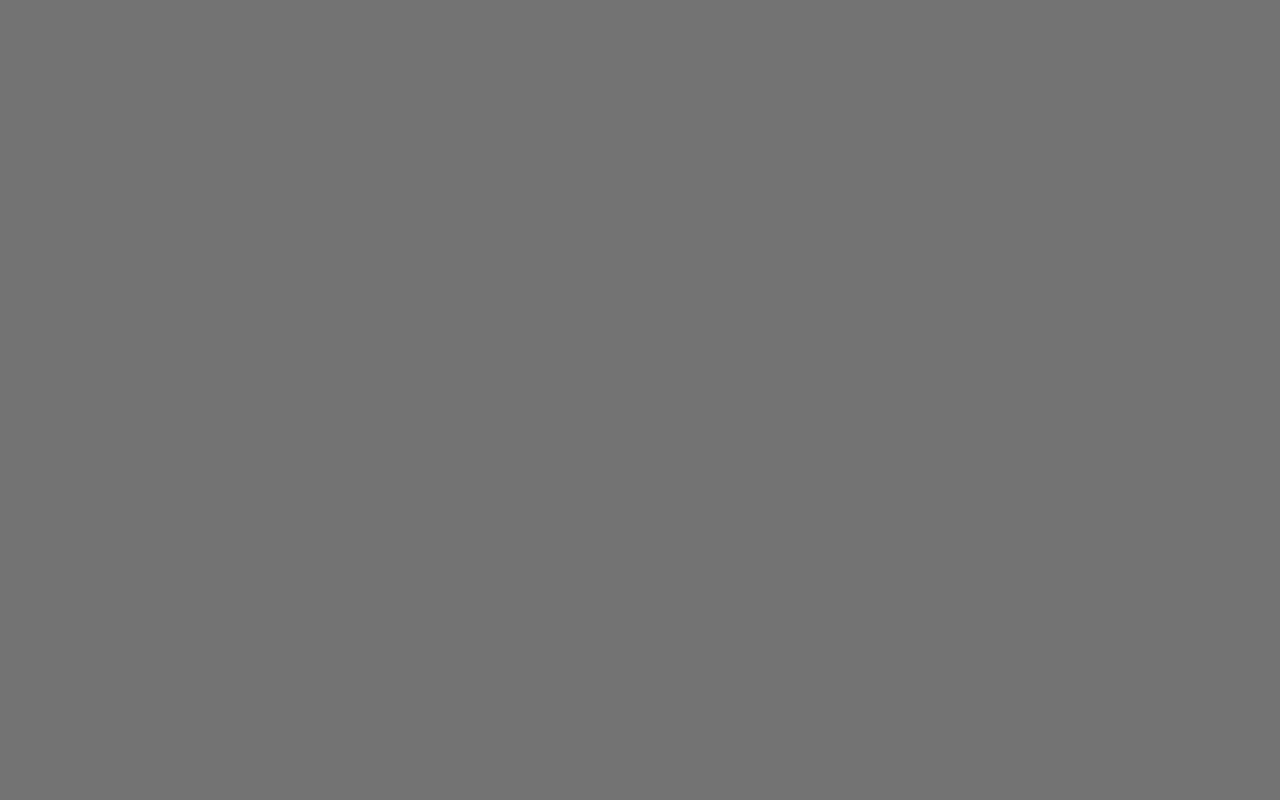
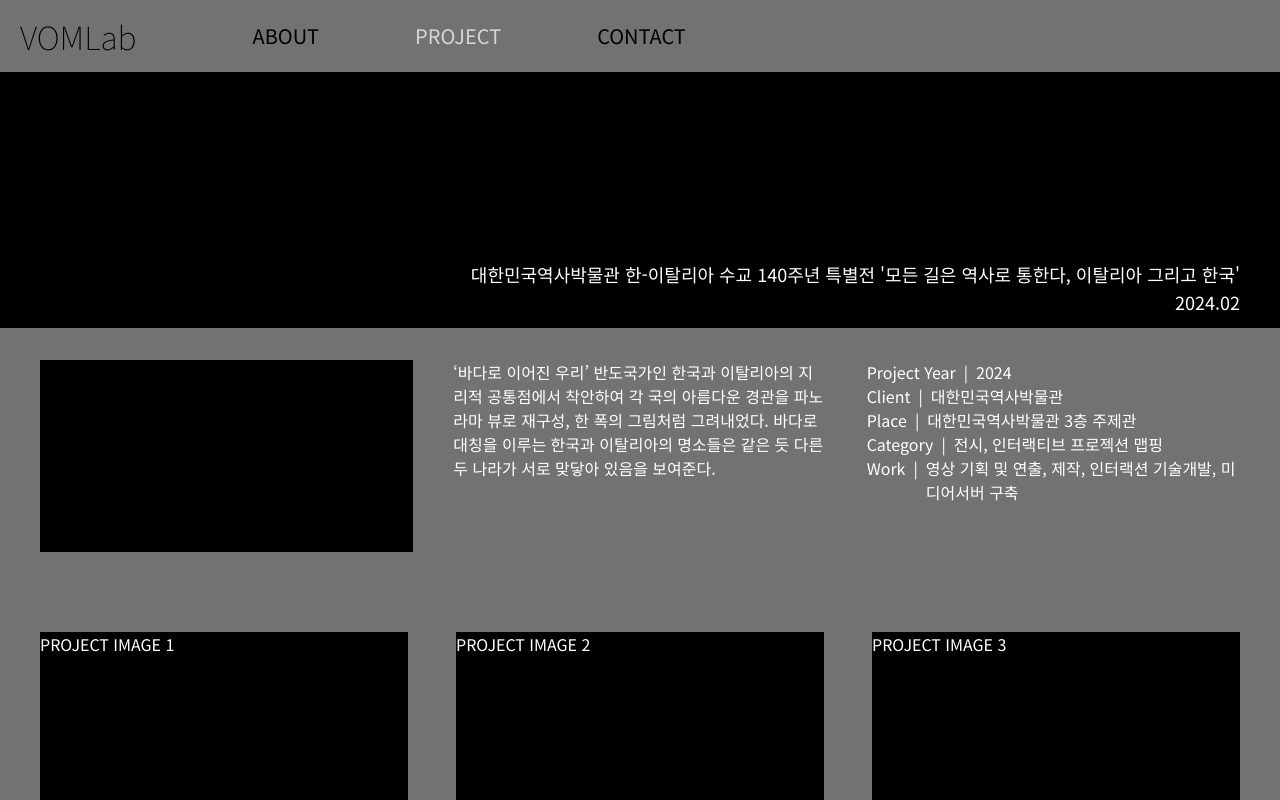
Before and after one commit to VOMLab/VOMLab-Official-Website, a Next.js app: page /project/1 in a window 1280 px wide. Before the commit this address had no page. Shown: the top 800 px of the page. Built offline with nearby package versions, Linux system fonts and the light colour scheme.

Commit message:
desktop layout

```diff
--- a/app/components/Header.tsx
+++ b/app/components/Header.tsx
@@ -1,11 +1,28 @@
+"use client"
+
 import Link from "next/link";
+import { usePathname } from "next/navigation";
 
 const Header = () => {
+  const pathname = usePathname();
   return (
-    <header className="flex justify-end w-full">
-       <Link href="/">
-        <h1 className="sm:text-4xl text-mobile-title leading-none -mt-3 font-extralight">VOMLab</h1>
-       </Link>
+    <header className={`
+      // Desktop
+      sm:flex sm:justify-start ${pathname === "/" ? 'sm:w-full' : 'sm:w-min'}
+
+      // Mobile
+      flex justify-end w-full
+      `}
+    >
+      <Link href="/">
+        <h1 className={`
+        // Desktop
+        ${pathname === "/" ? 'sm:text-[18rem] sm:-mt-16' : 'sm:text-[2rem] sm:m-5'}
+
+        // Mobile
+        text-mobile-title leading-none -mt-3 font-extralight
+        `}>VOMLab</h1>
+      </Link>
     </header>
   );
 };
--- a/app/components/Navigation.tsx
+++ b/app/components/Navigation.tsx
@@ -6,10 +6,17 @@ import { usePathname } from "next/navigation";
 const Navigation = () => {
   const pathname = usePathname();
   return (
-    <nav className="grid grid-cols-4 text-xl mt-4 text-center">
-        <div></div>
+    <nav className={`
+      // Desktop
+      sm:mt-0 sm:flex sm:gap-24
+
+      // Mobile
+      grid grid-cols-4 text-xl mt-4 text-center
+      `}
+    >
+      <div></div>
       <Link href="/about" className={pathname === "/about" ? "text-accent" : ""}>ABOUT</Link>
-      <Link href="/project" className={pathname === "/project" ? "text-accent" : ""}>PROJECT</Link>
+      <Link href="/project" className={pathname === "/project" || pathname.includes("/project/") ? "text-accent" : ""}>PROJECT</Link>
       <Link href="/contact" className={pathname === "/contact" ? "text-accent" : ""}>CONTACT</Link>
     </nav>
   )
--- /dev/null
+++ b/app/components/ProjectsNavigation.tsx
@@ -0,0 +1,14 @@
+
+const ProjectsNavigation = () => {
+  return <div className="hidden sm:flex sm:justify-center sm:gap-14 sm:text-lg sm:pb-12 sm:pt-12">
+    <p>전체</p>
+    <p>공연</p>
+    <p>전시</p>
+    <p>박물관</p>
+    <p>미술관</p>
+    <p>다이닝</p>
+    <p>캐릭터</p>
+  </div>
+}
+
+export default ProjectsNavigation;
--- a/app/layout.tsx
+++ b/app/layout.tsx
@@ -20,7 +20,7 @@ export default function RootLayout({
   return (
     <html lang="ko" className="bg-overlay">
       <body
-        className={`${notoSansKR.className} antialiased sm:hidden`}
+        className={`${notoSansKR.className} antialiased`}
       >
         {children}
       </body>
--- a/app/page.tsx
+++ b/app/page.tsx
@@ -5,16 +5,41 @@ export default function Home() {
   return (
     <main className="min-h-screen flex flex-col">
       <Header/>
-      <nav className="flex-1 flex flex-col text-3xl">
-        <section className="flex-1"></section>
-        <section className="flex-1 grid grid-rows-3 m-3">
+      <nav className={`
+      // Desktop
+      sm:text-2xl sm:flex sm:flex-1 sm:flex-col sm:h-full sm:m-3
+
+      // Mobile
+      flex flex-1 flex-col text-3xl
+      `
+      }>
+        <section className={`
+          // Desktop
+
+          // Mobile
+          flex-1
+        `}></section>
+        <section className={`
+          // Desktop
+          sm:flex sm:gap-32 sm:justify-start sm:items-end sm:w-full
+
+          // Mobile
+          flex-1 grid grid-rows-3 m-3
+          `}>
           <div>
             <Link href="/about">ABOUT</Link>
           </div>
-          <div className='flex items-center'>
+          <div className={`
+
+          // Mobile
+          flex items-center
+          `}>
             <Link href="/project">PROJECT</Link>
           </div>
-          <div className='flex items-end'>
+          <div className={`
+            // Mobile
+            flex items-end
+            `}>
             <Link href="/contact">CONTACT</Link>
           </div>
         </section>
--- /dev/null
+++ b/app/project/[id]/page.tsx
@@ -0,0 +1,73 @@
+import Header from "../../components/Header";
+import Navigation from "../../components/Navigation";
+import { getProjectById } from "../../../lib/utils/projects";
+
+type Props = {
+    params: {
+        id: string
+    }
+}
+
+const ProjectPage = async ({params}: Props) => {
+    const {id} = await params;
+    const project = await getProjectById(Number(id));
+
+    return <main className="flex flex-col min-h-screen">
+        <div className="h-80"></div>
+        <div className="sm:flex sm:flex-col sm:fixed sm:top-0 sm:left-0 sm:right-0 sm:z-10 sm:items-center bg-overlay">
+            <div className="w-full flex items-center">
+                <Header />
+                <Navigation />
+            </div>
+            {/* Project Header */}
+            <div className='w-full h-64 bg-black flex flex-col justify-end items-end pb-3 pr-10'>
+                <h1 className='text-lg text-white'>{project?.name}</h1>
+                <h2 className='text-lg text-white'>{project?.date}</h2>
+            </div>
+        </div>
+        <section className='grid grid-cols-3 gap-10 p-10'>
+            {/* Project Content */}
+            <div className=' bg-black h-48'>
+                {/* Image */}
+            </div>
+            <p className='text-md text-white'>{project?.description}</p>
+            <div className="text-white">
+                <div className='flex gap-2'>
+                    <p>Project Year</p>
+                    <p>|</p>
+                    <p>{project?.details?.projectYear}</p>
+                </div>
+                <div className='flex gap-2'>
+                    <p>Client</p>
+                    <p>|</p>
+                    <p>{project?.details?.client}</p>
+                </div>
+                <div className='flex gap-2'>
+                    <p>Place</p>
+                    <p>|</p>
+                    <p>{project?.details?.place}</p>
+                </div>
+                <div className='flex gap-2'>
+                    <p>Category</p>
+                    <p>|</p>
+                    <p>{project?.details?.Category}</p>
+                </div>
+                <div className='flex gap-2'>
+                    <p>Work</p>
+                    <p>|</p>
+                    <p>{project?.details?.Work}</p>
+                </div>
+            </div>
+        </section>
+        <section className='grid grid-cols-3 gap-12 p-10 text-white'>
+            {/* Project Images */}
+            {Array.isArray(project?.image) && project.image.map((image: string, index: number) => (
+                <div key={index} className='sm:h-48 bg-black'>
+                    {image}
+                </div>
+            ))}
+        </section>
+    </main>
+}
+
+export default ProjectPage;
--- a/app/project/page.tsx
+++ b/app/project/page.tsx
@@ -1,17 +1,27 @@
 import Header from "../components/Header";
 import Navigation from "../components/Navigation";
 import EachProject from "../components/EachProject";
+import ProjectsNavigation from "../components/ProjectsNavigation";
 import { getProjects } from "@/lib/utils/projects";
 
-const Project = () => {
-  const projects = getProjects();
+const Project = async () => {
+  const projects = await getProjects();
 
-  return <main className="flex flex-col h-screen">
-    <Header/>
-    <Navigation/>
-    <section className="flex-1 mt-10">
+  return <main className="flex flex-col min-h-screen">
+        <div className="sm:flex sm:items-center">
+            <Header />
+            <Navigation />
+        </div>
+        <ProjectsNavigation />
+    <section className={`
+      // Desktop
+      sm:grid sm:grid-cols-3 gap-x-16 gap-y-5 sm:m-10
+
+      // Mobile
+      flex-1 mt-10
+    `}>
         {projects.map((project) => (
-            <EachProject key={project.id} {...project} />
+            <EachProject key={project.id} {...project} image={Array.isArray(project.image) ? project.image : [project.image]} />
         ))}
     </section>
   </main>
--- a/data/projects.json
+++ b/data/projects.json
@@ -1,17 +1,31 @@
 [
     {
         "id": 1,
-        "name": "PROJECT NAME",
-        "description": "Lorem Ipsum is simply dummy text of the printing and typesetting industry. Lorem Ipsum has been the industry's standard dummy text ever since the 1500s, when an unknown printer took a galley of type and scrambled it to make a type specimen book. It has survived not only five centuries, but also the leap into electronic typesetting, remaining essentially unchanged. It was popularised in the 1960s with the release of Letraset sheets containing Lorem Ipsum passages, and more recently with desktop publishing software like Aldus PageMaker including versions of Lorem Ipsum.",
-        "image": "PROJECT IMAGE",
-        "date": "PROJECT DATE"
+        "name": "대한민국역사박물관 한-이탈리아 수교 140주년 특별전 '모든 길은 역사로 통한다, 이탈리아 그리고 한국'",
+        "description": "‘바다로 이어진 우리’ 반도국가인 한국과 이탈리아의 지리적 공통점에서 착안하여 각 국의 아름다운 경관을 파노라마 뷰로 재구성, 한 폭의 그림처럼 그려내었다. 바다로 대칭을 이루는 한국과 이탈리아의 명소들은 같은 듯 다른 두 나라가 서로 맞닿아 있음을 보여준다.",
+        "details": {
+            "projectYear": "2024",
+            "client": "대한민국역사박물관",
+            "place": "대한민국역사박물관 3층 주제관",
+            "Category" : "전시, 인터랙티브 프로젝션 맵핑",
+            "Work": "영상 기획 및 연출, 제작, 인터랙션 기술개발, 미디어서버 구축"
+        },
+        "image": ["PROJECT IMAGE 1", "PROJECT IMAGE 2", "PROJECT IMAGE 3", "PROJECT IMAGE 4", "PROJECT IMAGE 5", "PROJECT IMAGE 6", "PROJECT IMAGE 7", "PROJECT IMAGE 8", "PROJECT IMAGE 9", "PROJECT IMAGE 10", "PROJECT IMAGE 11", "PROJECT IMAGE 12", "PROJECT IMAGE 13", "PROJECT IMAGE 14", "PROJECT IMAGE 15", "PROJECT IMAGE 16", "PROJECT IMAGE 17", "PROJECT IMAGE 18", "PROJECT IMAGE 19", "PROJECT IMAGE 20"],
+        "date": "2024.02"
     },
     {
         "id": 2,
-        "name": "PROJECT NAME",
-        "description": "Lorem Ipsum is simply dummy text of the printing and typesetting industry. Lorem Ipsum has been the industry's standard dummy text ever since the 1500s, when an unknown printer took a galley of type and scrambled it to make a type specimen book. It has survived not only five centuries, but also the leap into electronic typesetting, remaining essentially unchanged. It was popularised in the 1960s with the release of Letraset sheets containing Lorem Ipsum passages, and more recently with desktop publishing software like Aldus PageMaker including versions of Lorem Ipsum.",
-        "image": "PROJECT IMAGE",
-        "date": "PROJECT DATE"
+        "name": "청계천박물관 국립생태원 연계 기획전 ‘우리를 지켜주세요’",
+        "description": "‘청계천을 산책해요’ 청계천의 시작점인 청계광장부터 하류의 신답철교까지, 길게 이어진 청계천의 생태와 구간별 특징을 인터랙티브 콘텐츠로 제작하였다. 캐릭터와 함께 청계천을 산책하며 터치 인터랙션으로 자연물과 만나게끔 하는 콘텐츠는 관람객에게 주변의 자연을 더욱 친밀하게 느끼게끔 한다.",
+        "image": ["PROJECT IMAGE 1", "PROJECT IMAGE 2", "PROJECT IMAGE 3", "PROJECT IMAGE 4", "PROJECT IMAGE 5", "PROJECT IMAGE 6", "PROJECT IMAGE 7", "PROJECT IMAGE 8", "PROJECT IMAGE 9", "PROJECT IMAGE 10", "PROJECT IMAGE 11", "PROJECT IMAGE 12", "PROJECT IMAGE 13", "PROJECT IMAGE 14", "PROJECT IMAGE 15", "PROJECT IMAGE 16", "PROJECT IMAGE 17", "PROJECT IMAGE 18", "PROJECT IMAGE 19", "PROJECT IMAGE 20"],
+        "details": {
+            "projectYear": "2024",
+            "client": "서울역사박물관, 청계천박물관",
+            "place": "청계천박물관 기획전시실",
+            "Category" : "전시, 인터랙티브 프로젝션 맵핑",
+            "Work": "영상 기획 및 연출, 제작, 인터랙션 기술개발"
+        },
+        "date": "2024.04"
     },
     {
         "id": 3,
--- a/lib/utils/projects.ts
+++ b/lib/utils/projects.ts
@@ -4,10 +4,15 @@ export interface Project {
     id: number;
     name: string;
     description: string;
-    image: string;
+    image: string[];
     date: string;
 }
 
-export const getProjects = (): Project[] => {
+export const getProjects = async () => {
     return projects;
 }
+
+export async function getProjectById(id:number) {
+    const projects = await getProjects();
+    return projects.find((project) => project.id === id);
+}
```
Also changed, not shown: app/about/page.tsx (+17 -5 lines), app/components/EachProject.tsx (+13 -3 lines), app/contact/page.tsx (+36 -4 lines).
